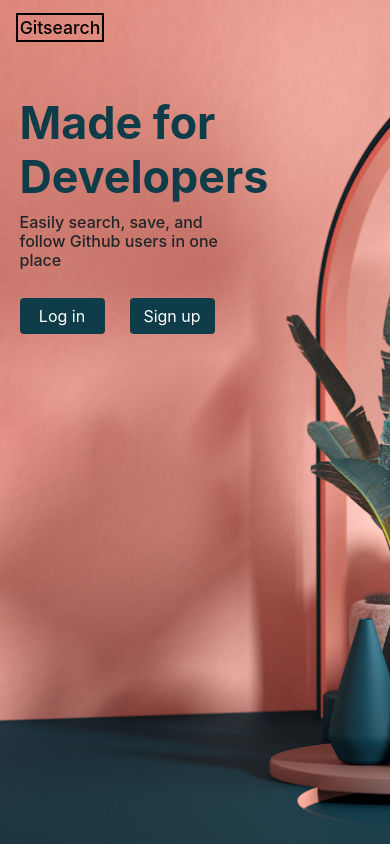
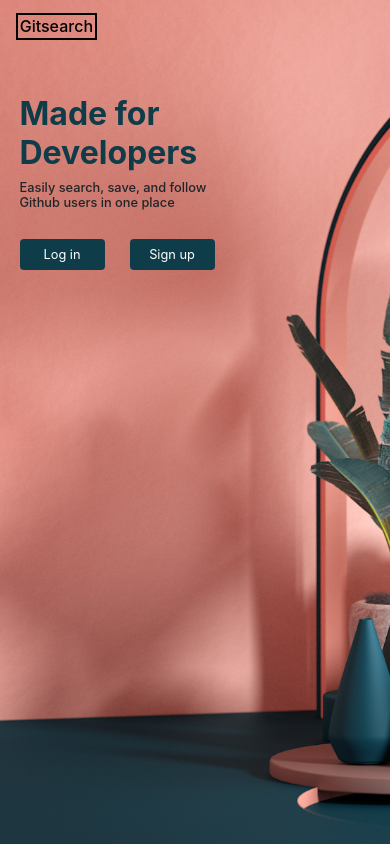
Before and after one commit to JadivaM/Gitsearch, a React (Create React App) app in the folder client/: page /welcome in a window 390 px wide. Built offline with nearby package versions, Linux system fonts and the light colour scheme.

Commit message:
make site tablet responsive with styling

```diff
--- a/client/src/App.css
+++ b/client/src/App.css
@@ -12,15 +12,19 @@ body {
 }
 
 .welcome-page-hero-image-container-text {
-  width: 400px;
+  width: 350px;
   padding-left: 2%;
 }
 
 .welcome-page-hero-image-text-title {
   padding-top: 20%;
   color: #0f3c49;
-  font-size: 4.6rem;
+  font-size: 2.5rem;
   font-weight: bolder;
+}
+
+.welcome-page-hero-image-text-title--caption {
+  font-size: 1rem;
 }
 
 #welcome-page-button {
@@ -38,6 +42,7 @@ body {
   width: fit-content;
   padding: 0.5%;
   color: black;
+  font-size: 1.5rem;
 }
 
 #navbar-text {
@@ -69,7 +74,7 @@ body {
 
 .login-form-header {
   color: #0f3c49;
-  font-size: 2.5rem;
+  font-size: 2rem;
 }
 
 #login-form-button {
@@ -109,13 +114,19 @@ body {
   background-color: #fff;
 }
 
+.form-label {
+  font-size: 0.9rem;
+}
+
 #saved-users-card {
-  width: 310px;
+  width: 350px;
+  height: 350px;
+  text-align: center;
 }
 
 #reset-password-header {
   color: #0f3c49;
-  font-size: 3rem;
+  font-size: 2rem;
 }
 
 .reset-password-submit-button {
@@ -128,6 +139,10 @@ body {
 .reset-password-instructions-img {
   width: 20%;
   height: 20%;
+}
+
+.reset-password-instructions {
+  font-size: 0.9rem;
 }
 
 .search-bar {
@@ -176,7 +191,6 @@ body {
 
 .githubUserData-cards {
   display: flex;
-  flex-direction: column;
   flex-wrap: wrap;
   padding: 5px;
   justify-content: space-evenly;
@@ -192,10 +206,15 @@ body {
   text-align: center;
   padding-top: 20px;
   padding-bottom: 20px;
+  font-size: 2rem;
 }
 
 #search-input {
   position: relative;
+}
+
+#search-form {
+  width: 350px;
 }
 
 .mobile-search-btn {
@@ -210,8 +229,8 @@ body {
 }
 
 #saved-users-card-image {
-  height: 250px;
-  width: 250px;
+  height: 180px;
+  width: 180px;
   display: flex;
   justify-content: center;
   margin: auto;
@@ -222,6 +241,7 @@ body {
   text-align: center;
   padding: 10px;
   color: #0f3c49;
+  font-size: 2rem;
 }
 
 .search-page-results {
@@ -239,7 +259,7 @@ body {
 }
 
 #search-results-card {
-  width: 450px;
+  width: 400px;
   height: 500px;
   border: none;
 }
@@ -252,22 +272,34 @@ body {
 
 #search-results-card-title {
   text-align: center;
-  font-size: 2rem;
+  font-size: 1.3rem;
+}
+
+#search-results-card-username {
+  font-size: 0.8rem;
 }
 
 #search-page-mobile-avatar {
   display: none;
 }
 
+.search-page-results-image {
+  display: flex;
+  justify-content: center;
+  align-items: center;
+  margin-bottom: 10px;
+}
+
 .search-page-results-image img {
-  width: 100%;
-  height: 100%;
-  object-fit: contain;
+  width: 275px;
+  height: 275px;
+  object-fit: cover;
   display: block;
 }
 
 #search-results-card-profile-url {
   text-align: center;
+  font-size: 0.9rem;
 }
 
 .search-page-results-buttons {
@@ -279,29 +311,187 @@ body {
   text-align: center;
 }
 
-@media only screen and (max-width: 600px) {
+#saved-users-name {
+  font-size: 1rem;
+}
+
+#saved-users-username {
+  font-size: 0.8rem;
+}
+
+#saved-users-profile-url {
+  font-size: 0.9rem;
+}
+
+@media only screen and (max-width: 1200px) {
   .welcome-page-hero-image-container-text {
-    width: 300px;
-    padding-left: 5%;
+    width: 240px;
+    padding-left: 2%;
   }
   .welcome-page-hero-image-text-title {
-    padding-top: 15%;
+    padding-top: 10%;
     color: #0f3c49;
-    font-size: 2.9rem;
+    font-size: 2rem;
     font-weight: bolder;
   }
   .welcome-page-buttons-container {
     display: flex;
   }
   #welcome-page-button {
+    font-size: 0.9rem;
     width: 100px;
     margin-right: 25px;
   }
   .welcome-page-hero-image-text-title--caption {
+    font-size: 1rem;
+  }
+  .navbar-title {
+    font-size: 1rem;
+  }
+  .loginBackgroundImage,
+  .homeBackgroundImage {
+    background-image: none;
+    background-color: #fff;
+    width: 100vw;
+  }
+  .main-container {
+    background-color: #fff;
+    width: 100vw;
+    height: auto;
+    margin: auto;
+  }
+  #form-container {
+    width: 100vw;
+    height: auto;
+    margin: auto;
+    display: flex;
+    justify-content: center;
+    flex-direction: column;
+    padding-left: 50px;
+  }
+  #login-form-button {
+    font-size: 1.1rem;
+    width: 100%;
+  }
+  .login-form-signup {
+    font-size: 1rem;
+    margin-block: 0;
+  }
+  #reset-password-header,
+  .saved-users-header,
+  .login-form-header,
+  .search-page-title {
+    font-size: 1.65rem;
+  }
+  .reset-password-instructions {
+    font-size: 0.85rem;
+    width: 400px;
+  }
+  .reset-password-instructions-img {
+    width: 180px;
+    height: auto;
+  }
+  .cover-photo-img {
+    width: 100vw;
+    height: 200px;
+  }
+  .profile-avatar {
+    width: 160px;
+    height: 160px;
+    margin-top: 40px;
+  }
+  #saved-users-card-image {
+    height: 125px;
+    width: 125px;
+  }
+  #saved-users-name,
+  #search-results-card-title {
     font-size: 1.1rem;
   }
+  #saved-users-username,
+  #search-results-card-username {
+    font-size: 0.95rem;
+  }
+  #saved-users-profile-url,
+  #saved-users-repo-url,
+  #search-results-card-profile-url {
+    font-size: 0.95rem;
+  }
+  #saved-users-profile-button,
+  #saved-users-delete-button {
+    width: 130px;
+    font-size: 0.9rem;
+  }
+  .no-saved-users-text {
+    text-align: center;
+    font-size: 1rem;
+  }
+  #saved-users-card {
+    width: 350px;
+    height: 300px;
+    margin-bottom: 20px;
+  }
+  #saved-users-card-information {
+    text-align: center;
+  }
+  .search-bar {
+    width: 300px;
+  }
+  #search-form {
+    width: 400px;
+  }
+  .mobile-search-btn {
+    visibility: hidden;
+  }
+  .mobile-search-icon {
+    visibility: visible;
+  }
+  #search-results-card {
+    width: 400px;
+    height: 400px;
+  }
+  #search-page-mobile-avatar {
+    display: flex;
+    justify-content: center;
+    margin: auto;
+    display: block;
+    width: 200px;
+    height: 200px;
+    object-fit: cover;
+  }
+  .search-page-results {
+    display: flex;
+    justify-content: center;
+  }
+  .search-page-results-image img {
+    display: none;
+  }
+}
+
+@media only screen and (max-width: 600px) {
+  .welcome-page-hero-image-container-text {
+    width: 290px;
+    padding-left: 3%;
+  }
+  .welcome-page-hero-image-text-title {
+    padding-top: 15%;
+    color: #0f3c49;
+    font-size: 2rem;
+    font-weight: bolder;
+  }
+  .welcome-page-buttons-container {
+    display: flex;
+  }
+  #welcome-page-button {
+    font-size: 0.8rem;
+    width: 90px;
+    margin-right: 25px;
+  }
+  .welcome-page-hero-image-text-title--caption {
+    font-size: 0.85rem;
+  }
   .navbar-title {
-    font-size: 1.4rem;
+    font-size: 1rem;
   }
   .loginBackgroundImage,
   .homeBackgroundImage {
@@ -325,7 +515,7 @@ body {
     padding-left: 50px;
   }
   .form-label {
-    font-size: 0.95rem;
+    font-size: 0.85rem;
   }
   #login-form-button {
     font-size: 1.1rem;
@@ -342,7 +532,7 @@ body {
     font-size: 1.65rem;
   }
   .reset-password-instructions {
-    font-size: 0.98rem;
+    font-size: 0.8rem;
     width: 375px;
   }
   .reset-password-instructions-img {
@@ -385,11 +575,8 @@ body {
     font-size: 1rem;
   }
   #saved-users-card {
-    display: flex;
-    justify-content: center;
-    margin: auto;
-    flex-wrap: wrap;
     width: 400px;
+    height: 300px;
     margin-bottom: 20px;
   }
   #saved-users-card-information {
@@ -434,7 +621,7 @@ body {
   .welcome-page-hero-image-text-title {
     padding-top: 15%;
     color: #0f3c49;
-    font-size: 2.8rem;
+    font-size: 2rem;
     font-weight: bolder;
   }
   .welcome-page-buttons-container {
@@ -445,10 +632,10 @@ body {
     margin-right: 25px;
   }
   .welcome-page-hero-image-text-title--caption {
-    font-size: 1rem;
+    font-size: 0.8rem;
   }
   .navbar-title {
-    font-size: 1.1rem;
+    font-size: 1rem;
   }
   .loginBackgroundImage,
   .homeBackgroundImage {
@@ -472,7 +659,7 @@ body {
     padding-left: 50px;
   }
   .form-label {
-    font-size: 0.9rem;
+    font-size: 0.8rem;
   }
   #login-form-button {
     font-size: 1rem;
@@ -489,7 +676,7 @@ body {
     font-size: 1.6rem;
   }
   .reset-password-instructions {
-    font-size: 0.95rem;
+    font-size: 0.8rem;
     width: 300px;
   }
   .reset-password-instructions-img {
@@ -531,9 +718,6 @@ body {
     font-size: 0.9rem;
   }
   #saved-users-card {
-    display: flex;
-    justify-content: center;
-    margin: auto;
     width: 310px;
     margin-bottom: 10px;
   }
@@ -563,139 +747,3 @@ body {
     display: none;
   }
 }
-
-/* @media only screen and (max-width: 1200px) {
-  .welcome-page-hero-image-container-text {
-    width: 300px;
-    padding-left: 5%;
-  }
-  .welcome-page-hero-image-text-title {
-    padding-top: 15%;
-    color: #0f3c49;
-    font-size: 1rem;
-    font-weight: bolder;
-  }
-  .welcome-page-buttons-container {
-    display: flex;
-  }
-  #welcome-page-button {
-    width: 85px;
-    margin-right: 25px;
-  }
-  .welcome-page-hero-image-text-title--caption {
-    font-size: 1rem;
-  }
-  .navbar-title {
-    font-size: 1.1rem;
-  }
-  .loginBackgroundImage,
-  .homeBackgroundImage {
-    background-image: none;
-    background-color: #fff;
-    width: 100vw;
-  }
-  .main-container {
-    background-color: #fff;
-    width: 100vw;
-    height: auto;
-    margin: auto;
-  }
-  #form-container {
-    width: 100vw;
-    height: auto;
-    margin: auto;
-    display: flex;
-    justify-content: center;
-    flex-direction: column;
-    padding-left: 50px;
-  }
-  .form-label {
-    font-size: 0.9rem;
-  }
-  #login-form-button {
-    font-size: 1rem;
-    width: 100%;
-  }
-  .login-form-signup {
-    font-size: 1rem;
-    margin-block: 0;
-  }
-  #reset-password-header,
-  .saved-users-header,
-  .login-form-header,
-  .search-page-title {
-    font-size: 1.6rem;
-  }
-  .reset-password-instructions {
-    font-size: 0.95rem;
-    width: 300px;
-  }
-  .reset-password-instructions-img {
-    width: 140px;
-    height: auto;
-  }
-  .cover-photo-img {
-    width: 100vw;
-  }
-  .profile-avatar {
-    width: 125px;
-    height: 125px;
-    margin-top: 75px;
-  }
-  #saved-users-card-image {
-    height: 150px;
-    width: 150px;
-  }
-  #saved-users-name,
-  #search-results-card-title {
-    font-size: 1rem;
-  }
-  #saved-users-username,
-  #search-results-card-username {
-    font-size: 0.9rem;
-  }
-  #saved-users-profile-url,
-  #saved-users-repo-url,
-  #search-results-card-profile-url {
-    font-size: 0.9rem;
-  }
-  #saved-users-profile-button,
-  #saved-users-delete-button {
-    width: 120px;
-    font-size: 0.9rem;
-  }
-  .no-saved-users-text {
-    text-align: center;
-    font-size: 0.9rem;
-  }
-  #saved-users-card {
-    display: flex;
-    justify-content: center;
-    margin: auto;
-  }
-  .search-bar {
-    width: 300px;
-  }
-  .mobile-search-btn {
-    visibility: hidden;
-  }
-  .mobile-search-icon {
-    visibility: visible;
-  }
-  #search-results-card {
-    width: 300px;
-    height: 300px;
-  }
-  #search-page-mobile-avatar {
-    display: flex;
-    justify-content: center;
-    margin: auto;
-    display: block;
-    width: 160px;
-    height: 160px;
-    object-fit: cover;
-  }
-  .search-page-results-image img {
-    display: none;
-  }
-} */
```
